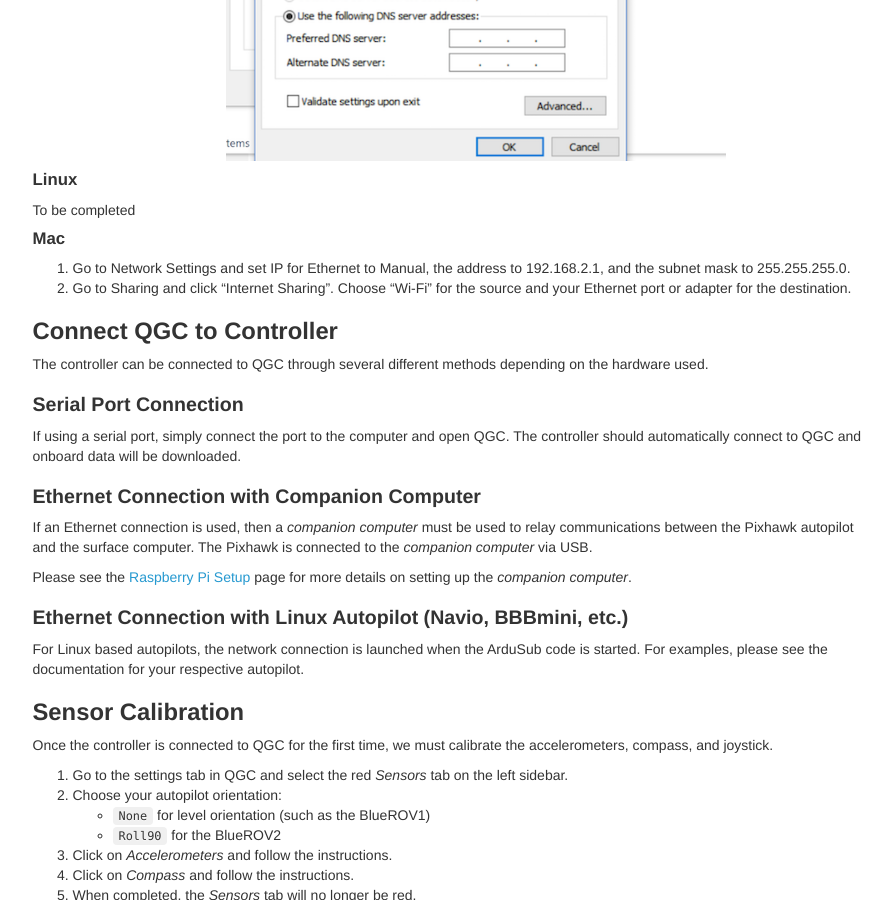
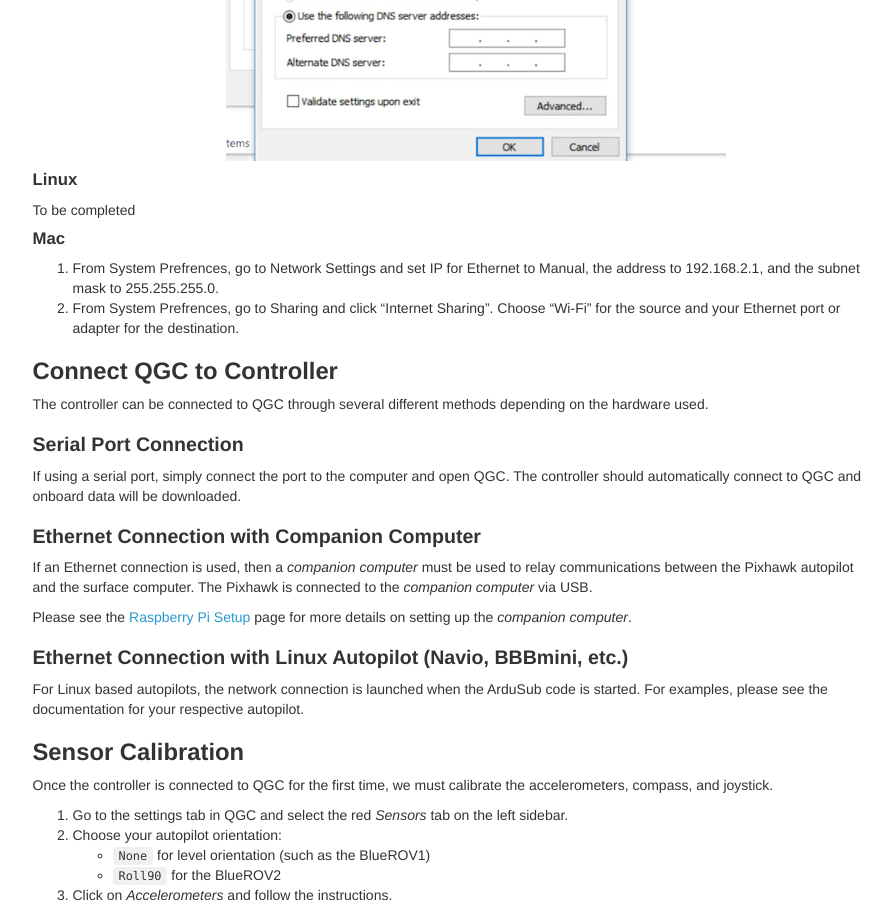
Before and after one commit to bluerobotics/retired-ardusub-docs, a Jekyll site: the page built from pages/initial-setup.md, in a window 1280 px wide and 900 px high, scrolled down 4021 px. Shown: the whole window, without its empty margins (330-1222 px from the left). Built offline with Jekyll 4.4.1, drawn with Linux system fonts in a browser that asks for light colours; nearby versions of some CDN libraries; some web fonts are replaced; comment, search, counter and statistics services are not loaded.

```diff
--- a/pages/initial-setup.md
+++ b/pages/initial-setup.md
@@ -126,8 +126,8 @@ To be completed
 
 #### Mac
 
-1. Go to Network Settings and set IP for Ethernet to Manual, the address to 192.168.2.1, and the subnet mask to 255.255.255.0.
-2. Go to Sharing and click "Internet Sharing". Choose "Wi-Fi" for the source and your Ethernet port or adapter for the destination.
+1. From System Prefrences, go to Network Settings and set IP for Ethernet to Manual, the address to 192.168.2.1, and the subnet mask to 255.255.255.0.
+2. From System Prefrences, go to Sharing and click "Internet Sharing". Choose "Wi-Fi" for the source and your Ethernet port or adapter for the destination.
 
 ## Connect QGC to Controller
 
```
Also changed, not shown: pages/raspberry-pi-setup.md (+2 -2 lines).
